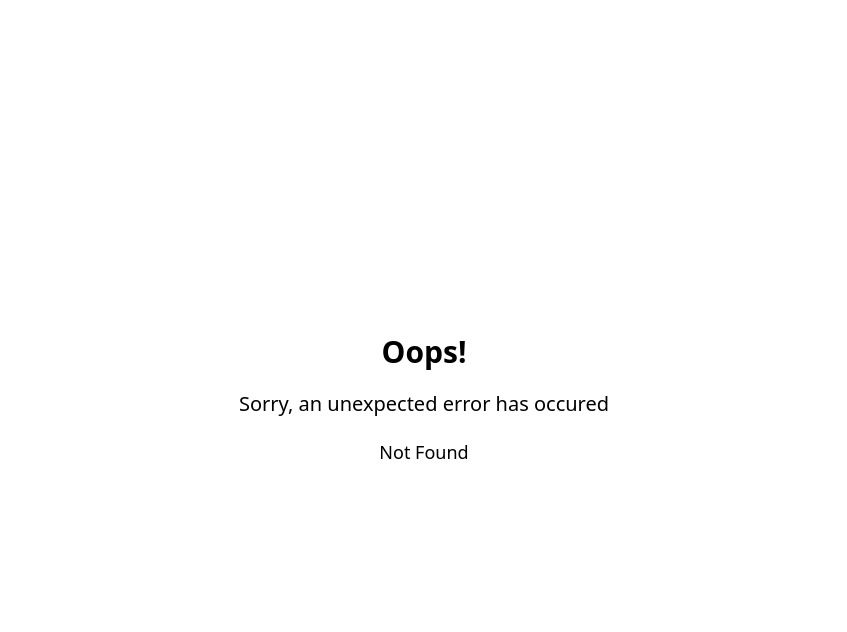
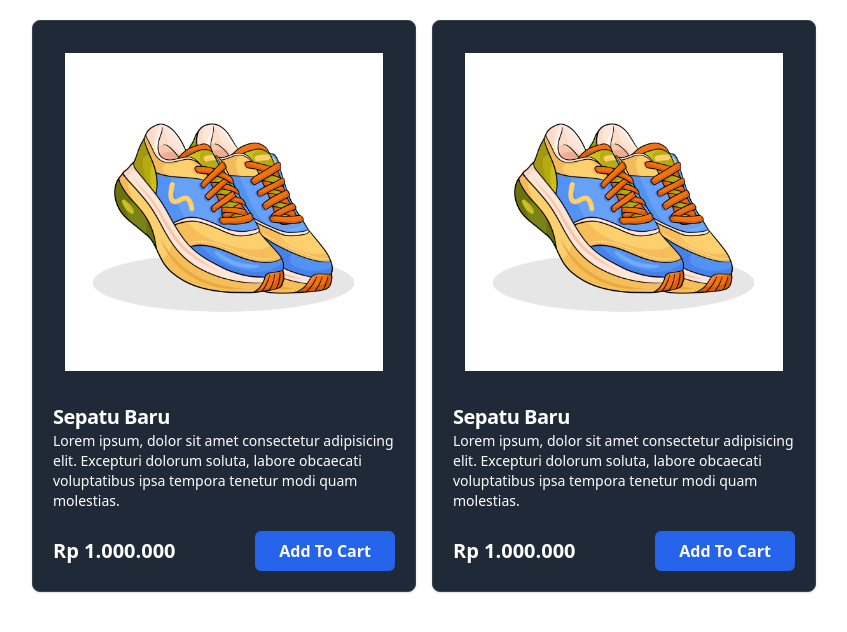
Before and after one commit to msaifurrijaal/react-playground, a React (Vite) app: page /products in a window 1280 px wide. Before the commit this address had no page. Shown: the top 632 px of the page, without its empty margins (216-1063 px from the left). Built offline with nearby package versions, Linux system fonts and the light colour scheme.

Commit message:
feat: implement nested component

```diff
--- /dev/null
+++ b/src/components/fragments/card_product.jsx
@@ -0,0 +1,50 @@
+import Button from "../elements/button";
+const CardProduct = (props) => {
+  const { children } = props;
+  return (
+    <div className="w-full max-w-sm bg-gray-800 border border-gray-700 rounded-lg shadow mx-2">
+      {children}
+    </div>
+  );
+};
+
+const Header = (props) => {
+    const { image } = props;
+  return (
+    <a href="">
+      <img src={image} alt="products" className="p-8 rounded-t-lg" />
+    </a>
+  );
+};
+
+const Body = (props) => {
+  const { title, children } = props;
+  return (
+    <div className="px-5 pb-5">
+      <a href="">
+        <h5 className="text-xl font-semibold tracking-tight text-white">
+          {title}
+        </h5>
+        <p className="text-sm text-white">
+            {children}
+        </p>
+      </a>
+    </div>
+  );
+};
+
+const Footer = (props) => {
+    const { price } = props
+  return (
+    <div className="flex items-center justify-between px-5 pb-5">
+      <span className="text-xl font-bold text-white">{price}</span>
+      <Button classname="bg-blue-600">Add To Cart</Button>
+    </div>
+  );
+};
+
+CardProduct.Header = Header;
+CardProduct.Body = Body;
+CardProduct.Footer = Footer;
+
+export default CardProduct;
--- /dev/null
+++ b/src/pages/products.jsx
@@ -0,0 +1,28 @@
+import CardProduct from "../components/fragments/card_product";
+
+const ProductsPage = () => {
+  return (
+    <div className="flex justify-center py-5">
+      <CardProduct>
+        <CardProduct.Header image="images/shoes.jpg"></CardProduct.Header>
+        <CardProduct.Body title="Sepatu Baru">
+          Lorem ipsum, dolor sit amet consectetur adipisicing elit. Excepturi
+          dolorum soluta, labore obcaecati voluptatibus ipsa tempora tenetur
+          modi quam molestias.
+        </CardProduct.Body>
+        <CardProduct.Footer price="Rp 1.000.000"></CardProduct.Footer>
+      </CardProduct>
+      <CardProduct>
+        <CardProduct.Header image="images/shoes.jpg"></CardProduct.Header>
+        <CardProduct.Body title="Sepatu Baru">
+          Lorem ipsum, dolor sit amet consectetur adipisicing elit. Excepturi
+          dolorum soluta, labore obcaecati voluptatibus ipsa tempora tenetur
+          modi quam molestias.
+        </CardProduct.Body>
+        <CardProduct.Footer price="Rp 1.000.000"></CardProduct.Footer>
+      </CardProduct>
+    </div>
+  );
+};
+
+export default ProductsPage;
```
Also changed, not shown: src/main.jsx (+6 -1 lines), public/images/shoes.jpg (added).
